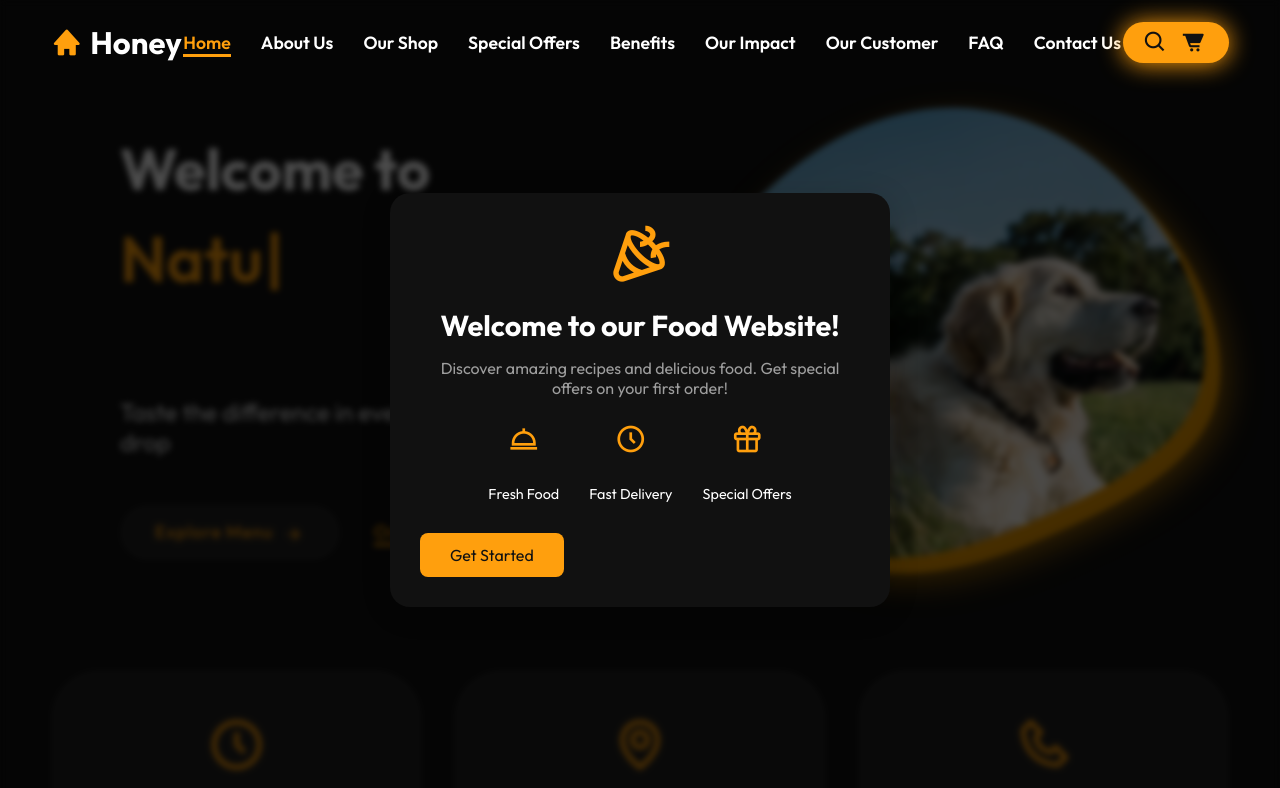
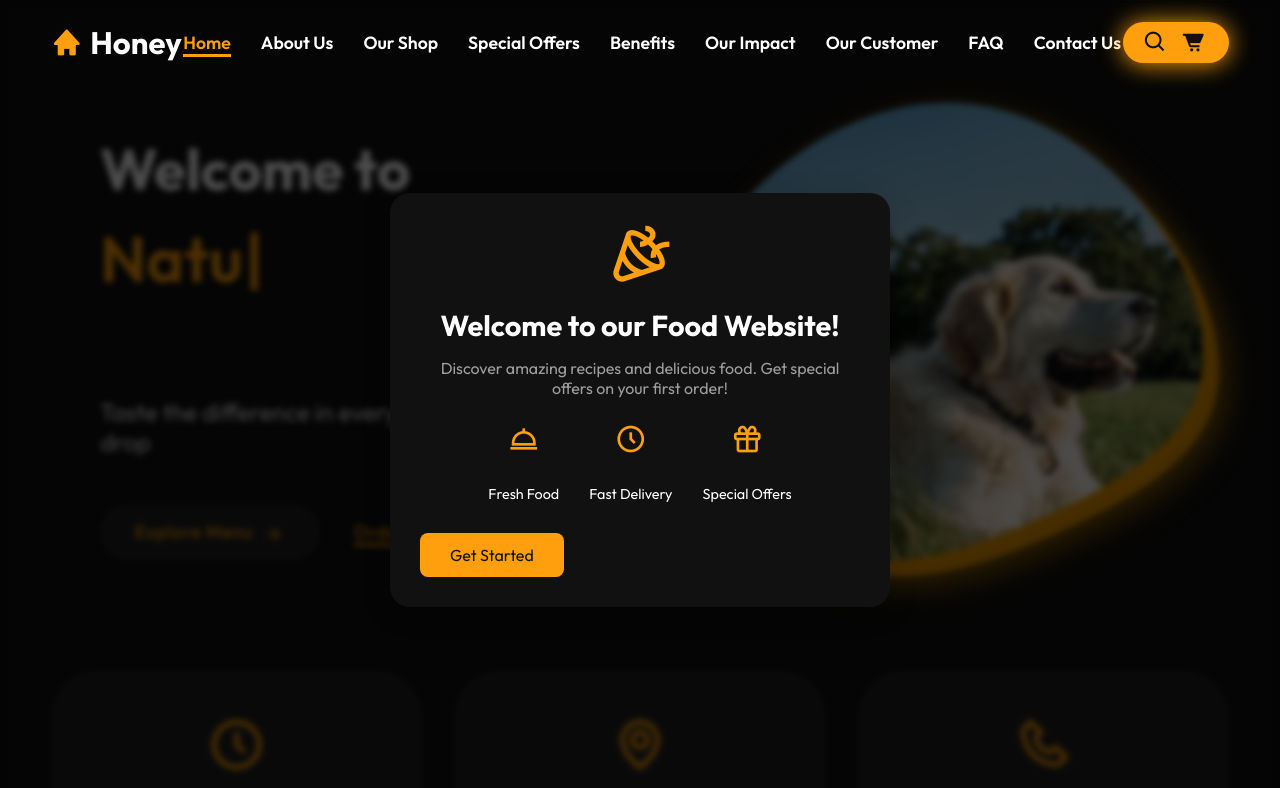
Before and after one commit to vovamoar/Theme7, a plain HTML site: page index.html in a window 1280 px wide. Shown: the top 788 px of the page. Drawn offline with nearby package versions, Linux system fonts and the light colour scheme.

Commit message:
improved

```diff
--- a/style.css
+++ b/style.css
@@ -146,7 +146,7 @@ section {
 	display: flex;
 	align-items: center;
 	margin-top: -50px;
-	padding: 0 0 0 120px;
+	padding: 0 0 0 100px;
 	gap: 50px;
 }
 
```
